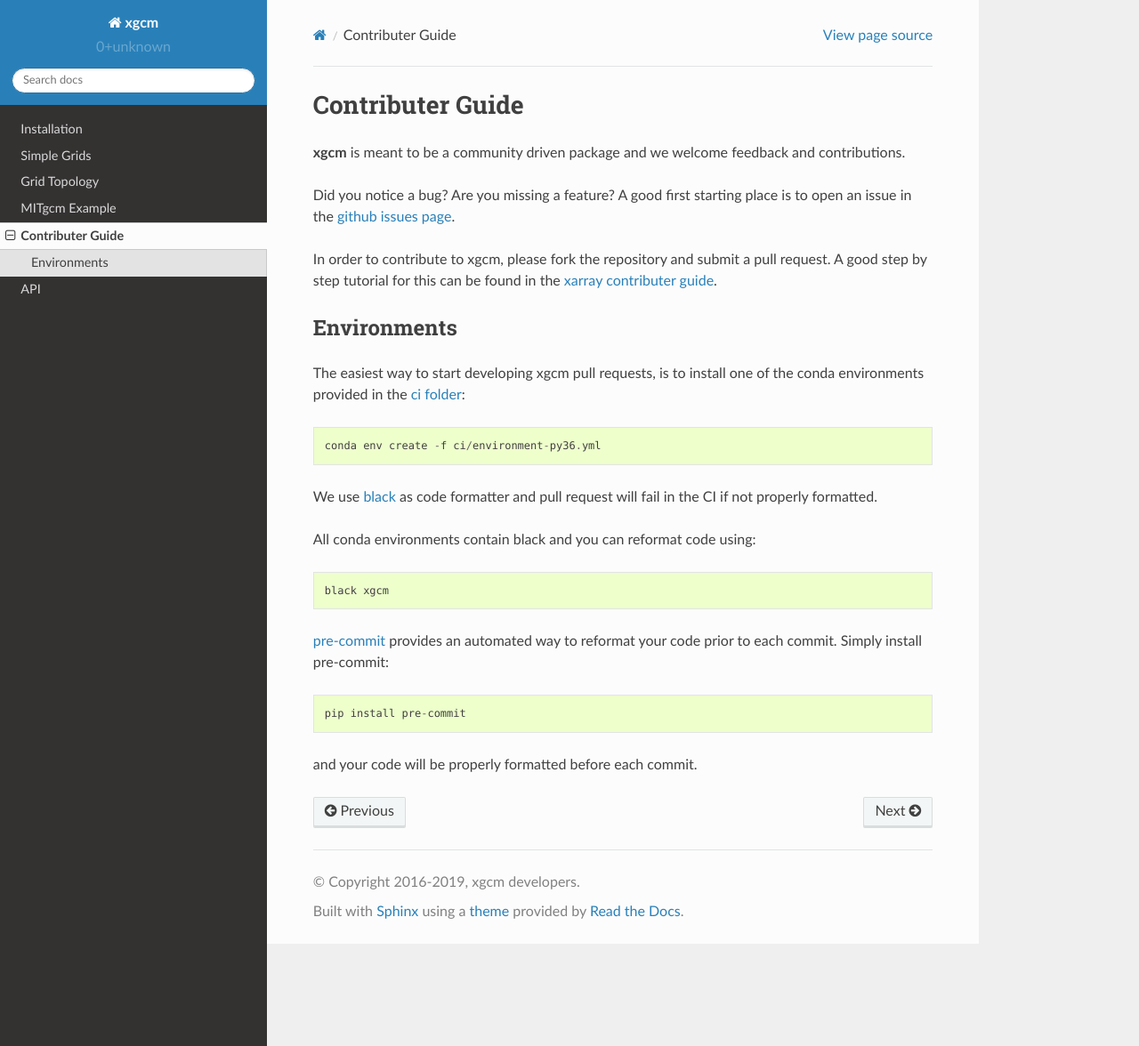
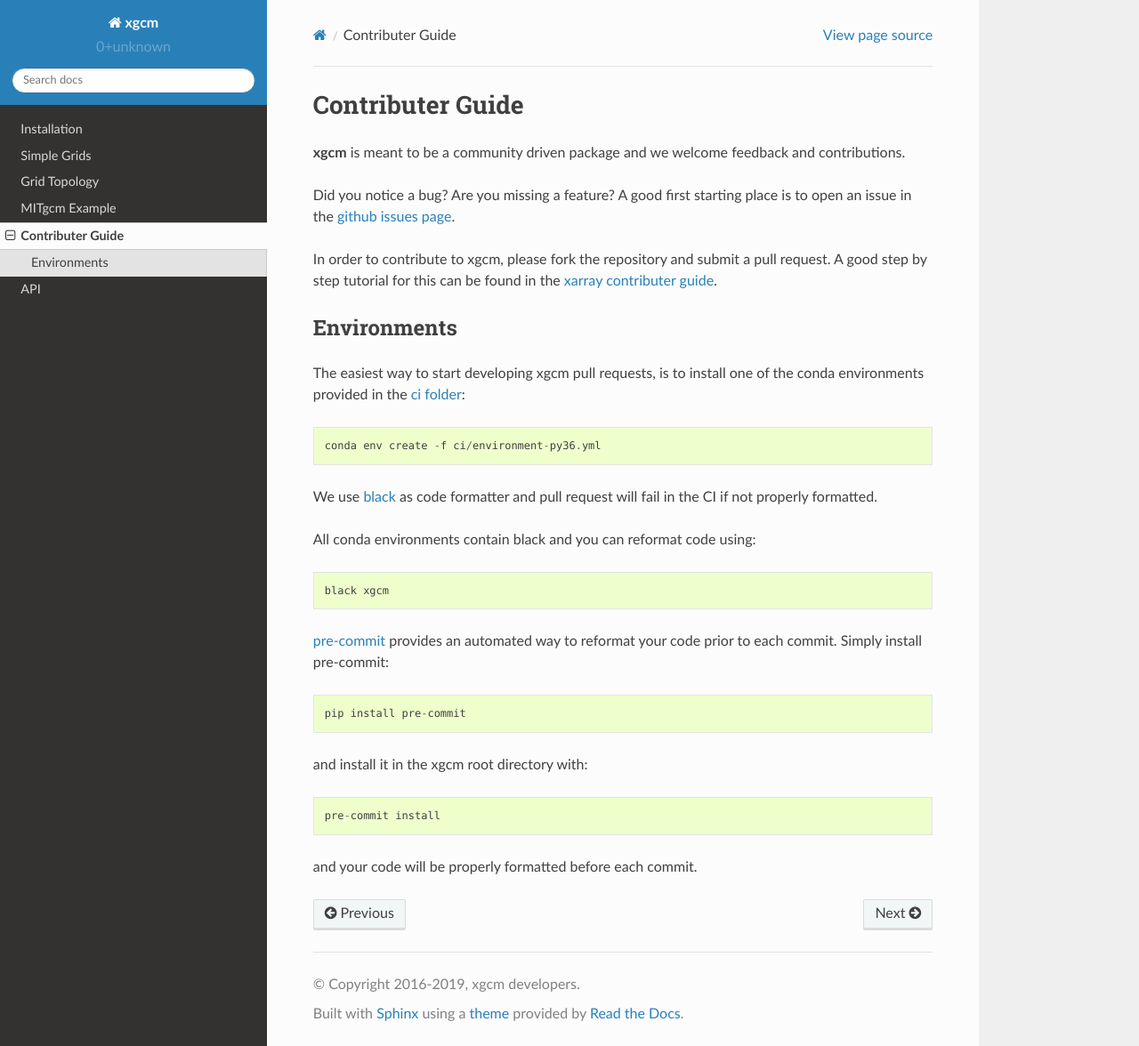
Before and after one commit to xgcm/xgcm, a Sphinx documentation site: the page built from doc/contributer_guide.rst, in a window 1280 px wide and 1176 px high. Shown: the whole window at 89% size. Built offline with Sphinx 7.4.7 and the Read the Docs theme 2.0.0, drawn with Linux system fonts in a browser that asks for light colours; pages that are not in the unit, such as notebooks, are missing from menus.

Commit message:
Added pre-commit install instructions

```diff
--- a/doc/contributer_guide.rst
+++ b/doc/contributer_guide.rst
@@ -34,4 +34,8 @@ prior to each commit. Simply install pre-commit::
 
     pip install pre-commit
 
+and install it in the xgcm root directory with::
+
+    pre-commit install
+
 and your code will be properly formatted before each commit.
```
